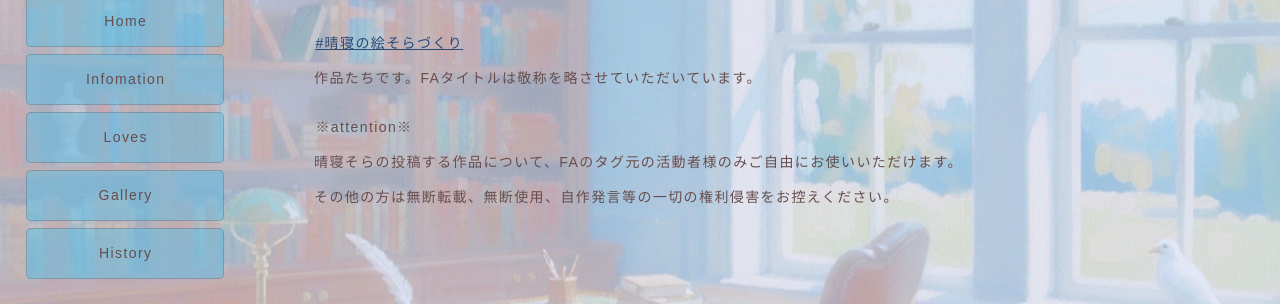
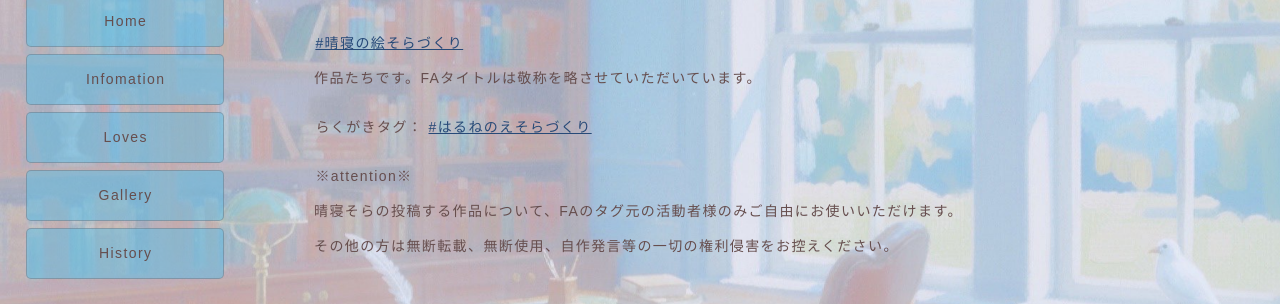
Before and after one commit to harunesora/home, a plain HTML site: page Gallery.html in a window 1280 px wide. Shown: the part 184-488 px from the top of the page. Drawn offline with nearby package versions, Linux system fonts and the light colour scheme; a web font is replaced by a local one.

Commit message:
rakugakitag

```diff
--- a/Gallery.html
+++ b/Gallery.html
@@ -46,10 +46,17 @@
     <p><a href="https://x.com/search?q=%23%E6%99%B4%E5%AF%9D%E3%81%AE%E7%B5%B5%E3%81%9D%E3%82%89%E3%81%A5%E3%81%8F%E3%82%8A&src=typed_query&f=top">#晴寝の絵そらづくり</a><br>
     作品たちです。FAタイトルは敬称を略させていただいています。</p>
 
+    <p>
+    らくがきタグ：
+    <a href="https://x.com/search?q=%23%E3%81%AF%E3%82%8B%E3%81%AD%E3%81%AE%E3%81%88%E3%81%9D%E3%82%89%E3%81%A5%E3%81%8F%E3%82%8A&src=typed_query">#はるねのえそらづくり</a><br>
+
+    </p>
+
     <p>※attention※<br>
     晴寝そらの投稿する作品について、FAのタグ元の活動者様のみご自由にお使いいただけます。<br>
     その他の方は無断転載、無断使用、自作発言等の一切の権利侵害をお控えください。
     </p>
+
 </section>
 
 
```
